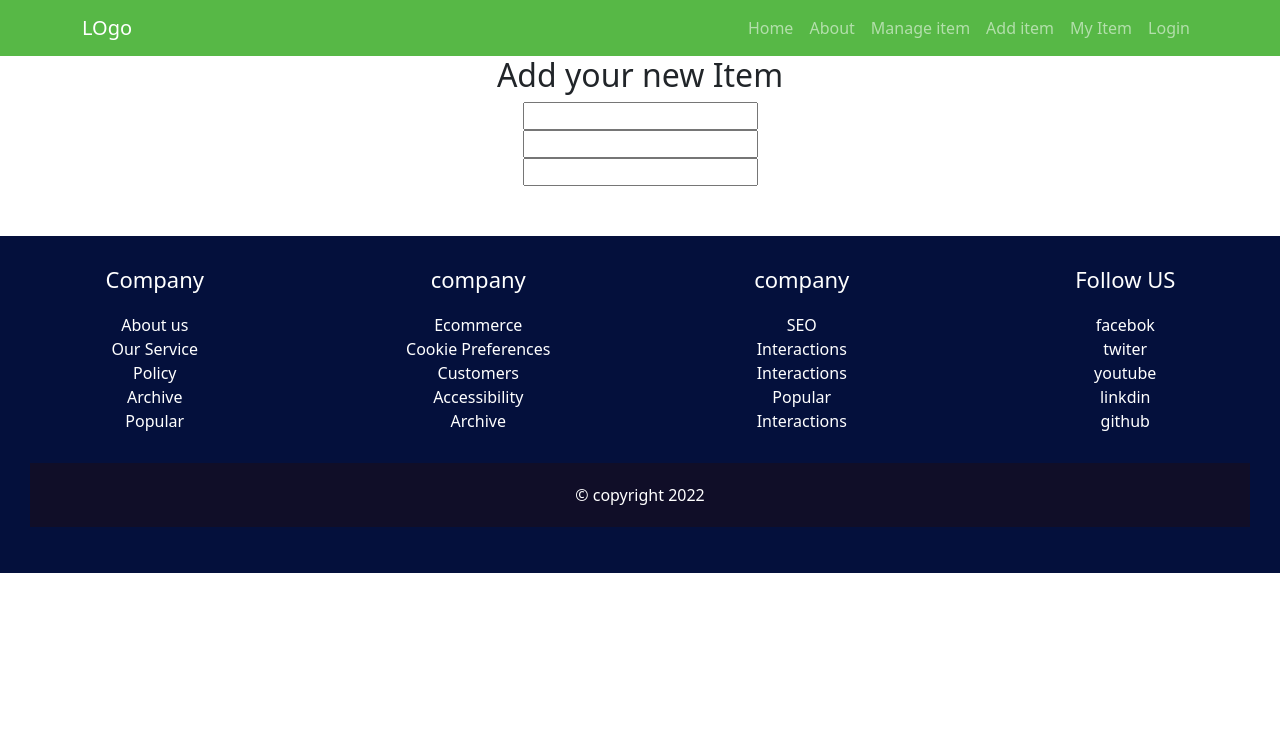
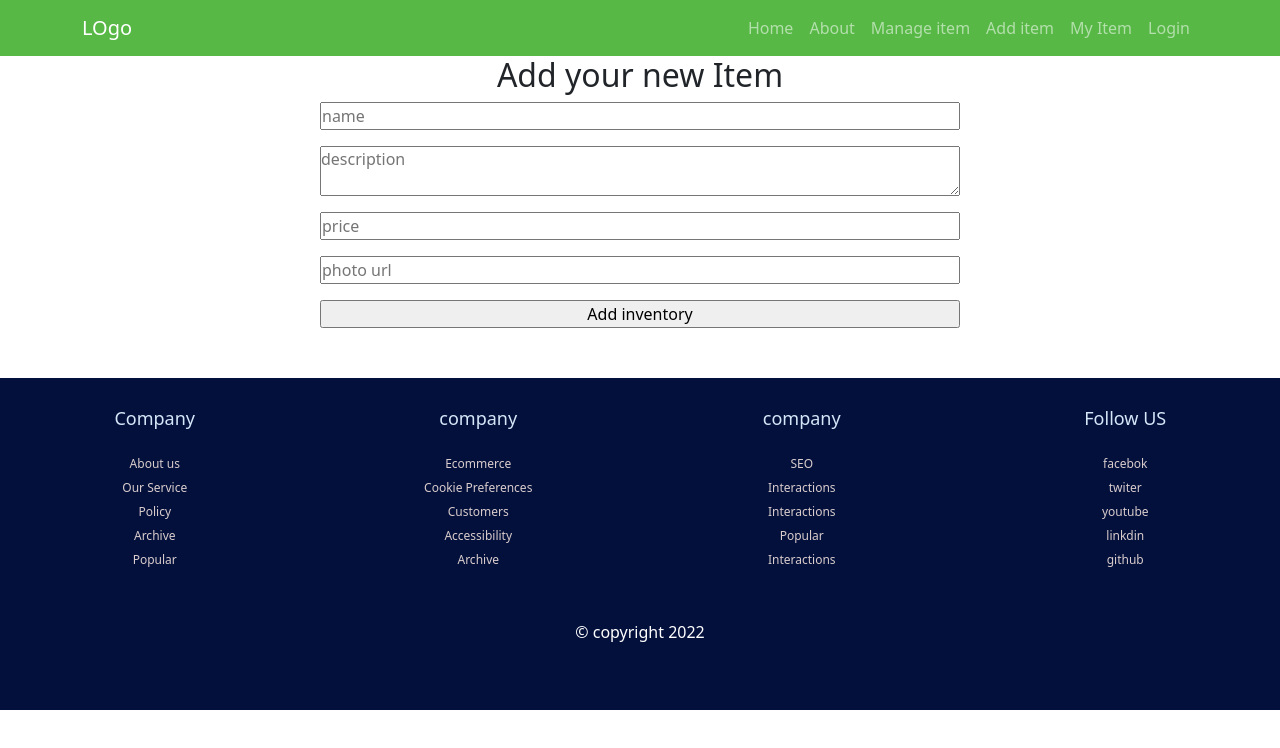
Before and after one commit to Asaduzzaman14/tools-menufacture-house-front-end, a React (Create React App) app: page /additem in a window 1280 px wide. Shown: the top 748 px of the page. Built offline with nearby package versions, Linux system fonts and the light colour scheme; no server answers.

Commit message:
add inventory detail and design change

```diff
--- a/package.json
+++ b/package.json
@@ -12,6 +12,7 @@
     "react-bootstrap": "^2.3.1",
     "react-dom": "^18.1.0",
     "react-firebase-hooks": "^5.0.3",
+    "react-hook-form": "^7.30.0",
     "react-router-dom": "^6.3.0",
     "react-scripts": "5.0.1",
     "react-toastify": "^9.0.0",
--- a/src/Component/Pages/AddItem/AddItem.js
+++ b/src/Component/Pages/AddItem/AddItem.js
@@ -1,21 +1,38 @@
 import React from 'react';
+
+import { useForm } from "react-hook-form";
+
 
 const AddItem = () => {
 
 
 
+    const { register, handleSubmit } = useForm();
+    const onSubmit = data => {
+        const url = `http://localhost:5000/additem`
+        fetch(url, {
+            method: 'POST',
+            headers: {
+                'content-type': 'application/json'
+            },
+            body: JSON.stringify(data)
+        })
+            .then(res => res.json())
+            .then(data => console.log(data))
+        console.log(data);
+    };
 
 
 
     return (
         <div>
             <h2>Add your new Item</h2>
-            <form >
-                <input type="text" />
-                <br />
-                <input type="text" />
-                <br />
-                <input type="text" />
+            <form className='d-flex flex-column w-50 mx-auto' onSubmit={handleSubmit(onSubmit)}>
+                <input className='mb-3' placeholder='name' {...register("name", { required: true, maxLength: 20 })} />
+                <textarea className='mb-3' placeholder='description' {...register("desc",)} />
+                <input className='mb-3' placeholder='price' type="number" {...register("price",)} />
+                <input className='mb-3' placeholder='photo url' type="text" {...register("img",)} />
+                <input type="submit" value={'Add inventory'} />
             </form>
         </div>
     );
--- a/src/Component/Pages/Footer/Footer.css
+++ b/src/Component/Pages/Footer/Footer.css
@@ -19,19 +19,24 @@
 }
 
 .footer-heading {
-    font-size: 22px;
+    font-size: 18px;
+    color: rgb(212, 231, 248);
     margin-bottom: 20px;
 }
 
-.footer-container li,
-a {
+.footer-container li {
     list-style: none;
     text-decoration: none;
-    color: #fff;
+    color: rgb(217, 205, 205);
+}
+
+.footer-container li span {
+    font-size: 12px;
+    font-weight: 500;
 }
 
 .copyright-text {
     margin-top: 30px;
-    background-color: rgb(16, 14, 40);
+    /* background-color: rgb(16, 14, 40); */
     padding: 20px;
 }
--- a/src/Component/Pages/Footer/Footer.js
+++ b/src/Component/Pages/Footer/Footer.js
@@ -10,35 +10,35 @@ const Footer = () => {
                 <div className="row">
                     <div className="footer-col">
                         <h4 className="footer-heading">Company</h4>
-                        <li><a href="">About us</a></li>
-                        <li><a href="">Our Service</a></li>
-                        <li><a href="">Policy</a></li>
-                        <li><a href="">Archive</a></li>
-                        <li><a href="">Popular</a></li>
+                        <li><span>About us</span></li>
+                        <li><span>Our Service</span></li>
+                        <li><span>Policy</span></li>
+                        <li><span>Archive</span></li>
+                        <li><span>Popular</span></li>
                     </div>
                     <div className="footer-col">
                         <h4 className="footer-heading">company</h4>
-                        <li><a href="">Ecommerce</a></li>
-                        <li><a href="">Cookie Preferences</a></li>
-                        <li><a href="">Customers</a></li>
-                        <li><a href="">Accessibility</a></li>
-                        <li><a href="">Archive</a></li>
+                        <li><span>Ecommerce</span></li>
+                        <li><span>Cookie Preferences</span></li>
+                        <li><span>Customers</span></li>
+                        <li><span>Accessibility</span></li>
+                        <li><span>Archive</span></li>
                     </div>
                     <div className="footer-col">
                         <h4 className="footer-heading">company</h4>
-                        <li><a href="">SEO</a></li>
-                        <li><a href="">Interactions</a></li>
-                        <li><a href="">Interactions</a></li>
-                        <li><a href="">Popular</a></li>
-                        <li><a href="">Interactions</a></li>
+                        <li><span>SEO</span></li>
+                        <li><span>Interactions</span></li>
+                        <li><span>Interactions</span></li>
+                        <li><span>Popular</span></li>
+                        <li><span>Interactions</span></li>
                     </div>
                     <div className="footer-col">
                         <h4 className="footer-heading">Follow US</h4>
-                        <li><a href="">facebok</a></li>
-                        <li><a href="">twiter</a></li>
-                        <li><a href="">youtube</a></li>
-                        <li><a href="">linkdin</a></li>
-                        <li><a href="">github</a></li>
+                        <li><span>facebok</span></li>
+                        <li><span>twiter</span></li>
+                        <li><span>youtube</span></li>
+                        <li><span>linkdin</span></li>
+                        <li><span>github</span></li>
                     </div>
                 </div>
                 <p className='copyright-text'>&copy; copyright 2022 </p>
--- a/src/Component/Pages/Inventory/Inventory.js
+++ b/src/Component/Pages/Inventory/Inventory.js
@@ -1,6 +1,7 @@
 import React, { useEffect, useState } from 'react';
 import useInventory from '../../../hooks/useInventory';
 import Card from '../Card/Card';
+import Loading from '../Loading/Loading';
 import './Inventory.css'
 
 
@@ -9,21 +10,29 @@ const Inventory = () => {
 
     const [inventorys, setInventorys] = useInventory()
 
+    console.log(inventorys, 'aaaaaaaaaa');
+
     const homepageItem = inventorys.slice(0, 6)
-
+    console.log(homepageItem, 'bbbbbbbbbbbb');
     return (
         <div className='inventory-container'>
             <div>
                 <h3 className='inventory-section-title'>inventory Items</h3>
             </div>
-            <div className='card-container'>
-                {
-                    homepageItem.map(item => <Card
-                        item={item}
-                        key={item._id}
-                    ></Card>)
-                }
+
+
+
+
+            <div className='card-container'> {homepageItem.map(item => <Card
+                item={item}
+                key={item._id
+                }></Card>)}
+                <div>
+                    <button>Manage inventory</button>
+                </div>
             </div>
+
+
         </div>
     );
 };
--- a/src/hooks/useInventory.js
+++ b/src/hooks/useInventory.js
@@ -1,14 +1,21 @@
 import { useEffect, useState } from "react";
+import Loading from "../Component/Pages/Loading/Loading";
 
 const useInventory = () => {
 
     const [inventorys, setInventorys] = useState([])
 
+
+
+
     useEffect(() => {
 
-        fetch('http://localhost:5000/item')
+        // fetch('http://localhost:5000/item')
+        fetch('fake.json')
             .then(res => res.json())
-            .then(data => setInventorys(data))
+            .then(data => {
+                setInventorys(data)
+            })
     }, [])
     return [inventorys, setInventorys]
 
```
Also changed, not shown: public/fake.json (+91 -22 lines), src/Component/Pages/About/About.js (+12 -0 lines), 1 other file (tests, documents, lock files or other folders).
